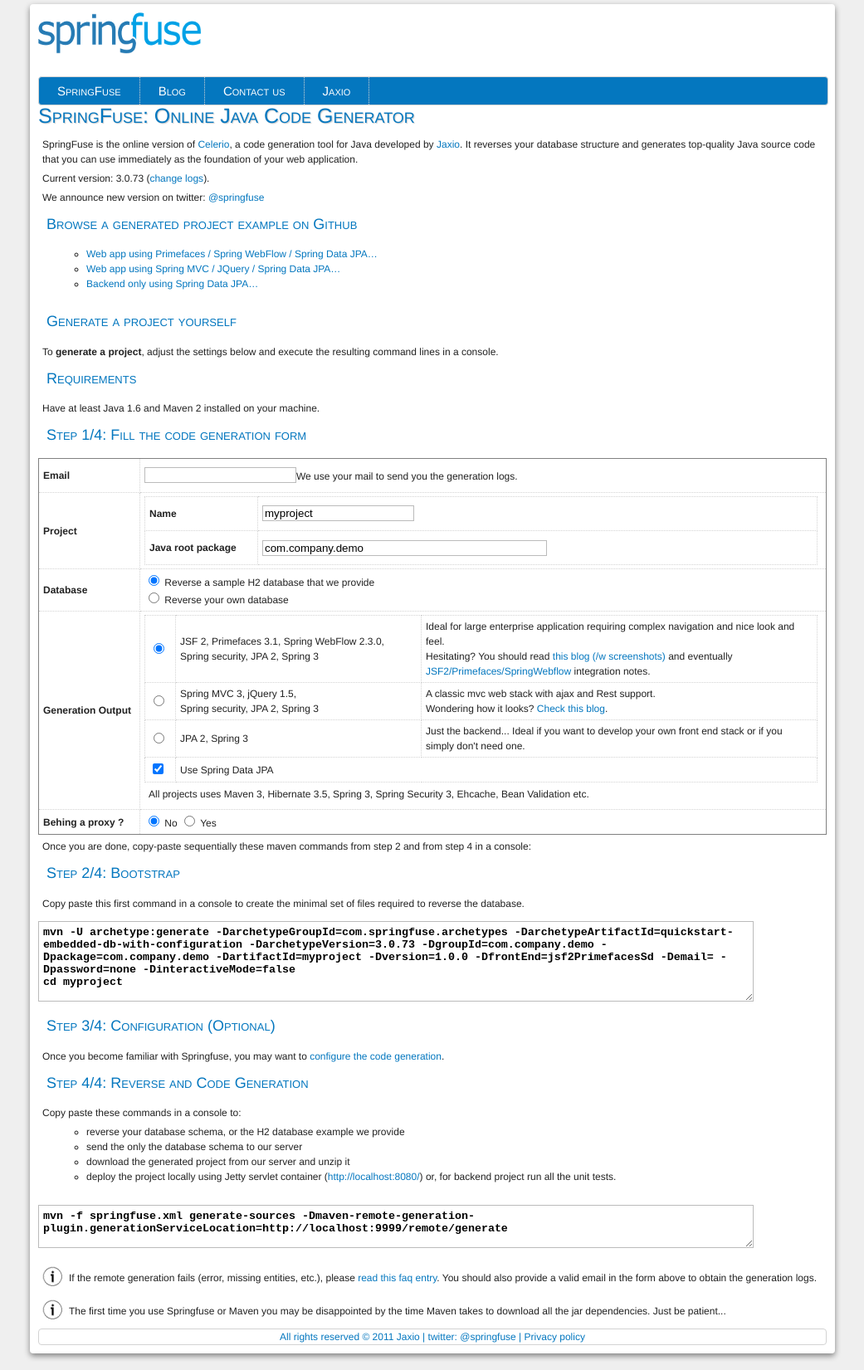
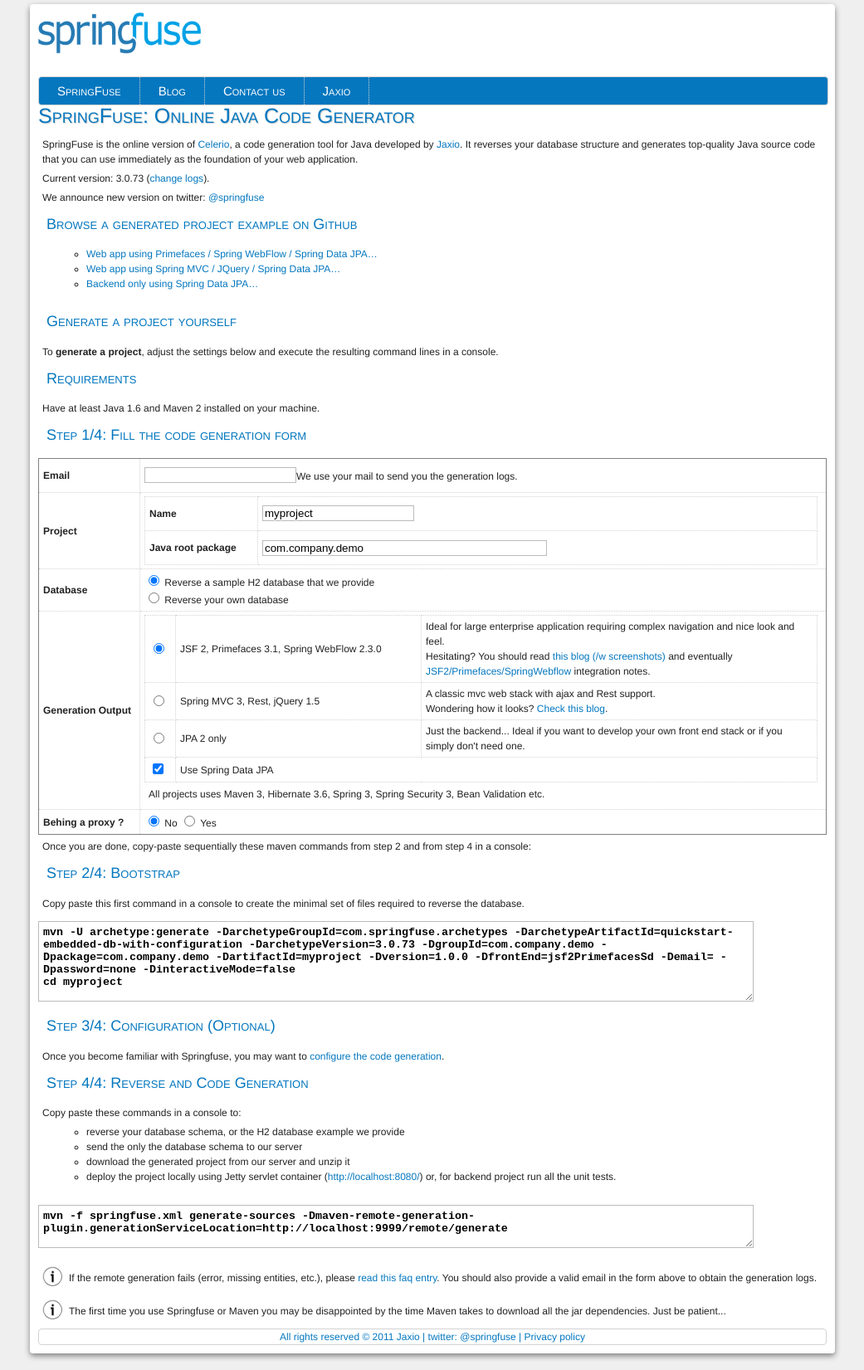
Before and after one commit to springfuse/springfuse.github.com, a Jekyll site: the page built from index.md, in a window 1280 px wide. Shown: the whole page at 83% size, without its empty margins (119-1160 px from the left). Built offline with Jekyll 4.4.1, drawn with Linux system fonts in a browser that asks for light colours; Markdown is read by kramdown in place of the engine named in the settings; comment, search, counter and statistics services are not loaded.

Commit message:
better workdings, upgrade hibernate version

```diff
--- a/index.md
+++ b/index.md
@@ -190,23 +190,23 @@ input.error {
 			<td>
 				<table>
 					<tr><td><input type="radio" name="frontEnd" id="jsf2Primefaces" value="jsf2Primefaces" class="updateCommand" checked="checked"></td>
-						<td width="280">JSF 2, Primefaces 3.1, Spring WebFlow 2.3.0,<br/>Spring security, JPA 2, Spring 3</td>
+						<td width="280">JSF 2, Primefaces 3.1, Spring WebFlow 2.3.0</td>
 						<td>Ideal for large enterprise application requiring complex navigation and nice look and feel.<br/>
 							Hesitating? You should read <a href="/2011/01/04/springfuse-generates-primefaces-with-spring-webflow-frontend.html" target="_new">this blog (/w screenshots)</a>
 							and eventually <a href="/jsf2-primefaces-spring-webflow-integration-tutorial.html" target="_new">JSF2/Primefaces/SpringWebflow</a> integration notes.
 							</td></tr>
 					<tr><td><input type="radio" name="frontEnd" id="springMvc" value="springMvc" class="updateCommand"></td>
-						<td>Spring MVC 3, jQuery 1.5,<br/>Spring security, JPA 2, Spring 3</td>
+						<td>Spring MVC 3, Rest, jQuery 1.5</td>
 						<td>A classic mvc web stack with ajax and Rest support.<br/>
 						Wondering how it looks? <a href="/2011/05/04/generate-spring-mvc3-jquery-jpa2-crud-applications.html" target="_new">Check this blog</a>.
 						</td></tr>
 					<tr><td><input type="radio" name="frontEnd" id="backendOnly" value="backendOnly" class="updateCommand"></td>
-						<td>JPA 2, Spring 3</td>
+						<td>JPA 2 only</td>
 						<td>Just the backend... Ideal if you want to develop your own front end stack or if you simply don't need one.</td></tr>
 					<tr><td><input type="checkbox" name="springData" id="springData" checked="true" class="updateCommand"></td>
 						<td colspan="2">Use Spring Data JPA</td></tr>
 				</table>
-				<p>All projects uses Maven 3, Hibernate 3.5, Spring 3, Spring Security 3, Ehcache, Bean Validation etc.</p>
+				<p>All projects uses Maven 3, Hibernate 3.6, Spring 3, Spring Security 3, Bean Validation etc.</p>
 			</td>
 		</tr>
 		<tr>
```
